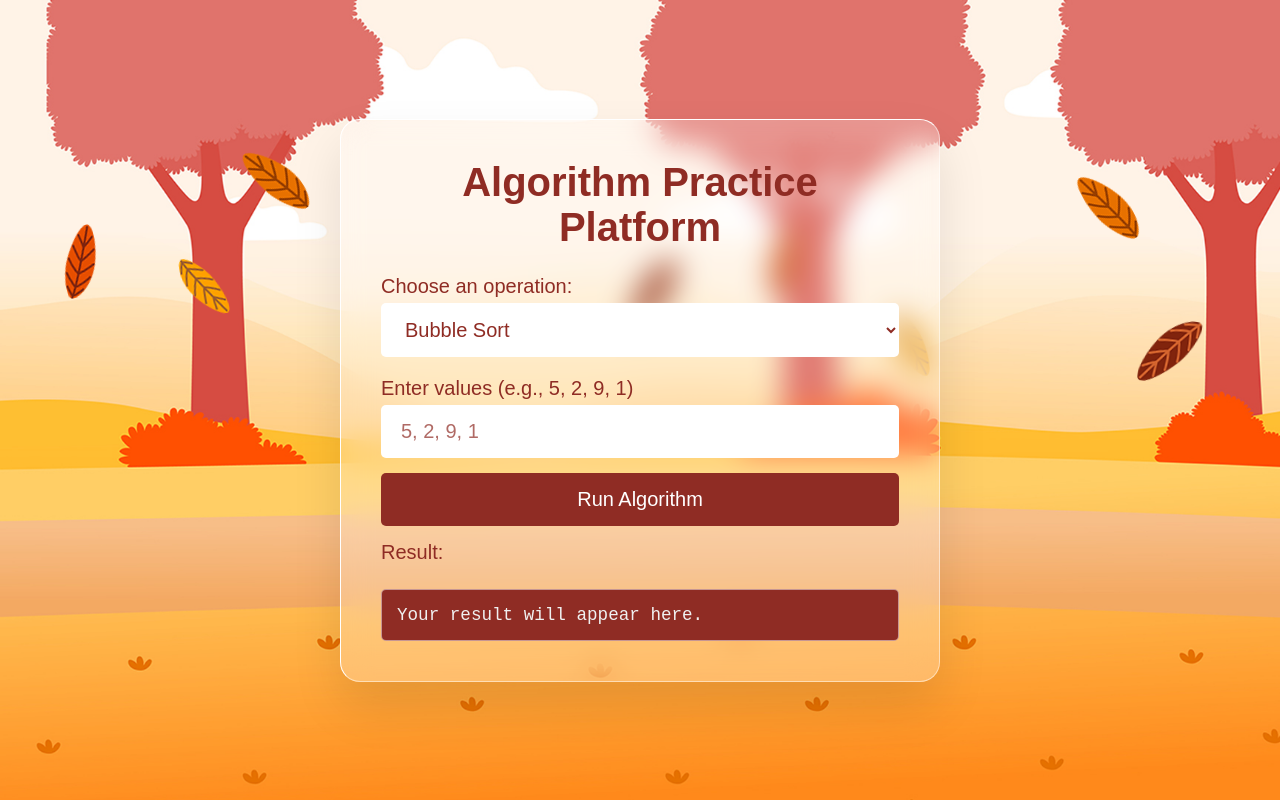
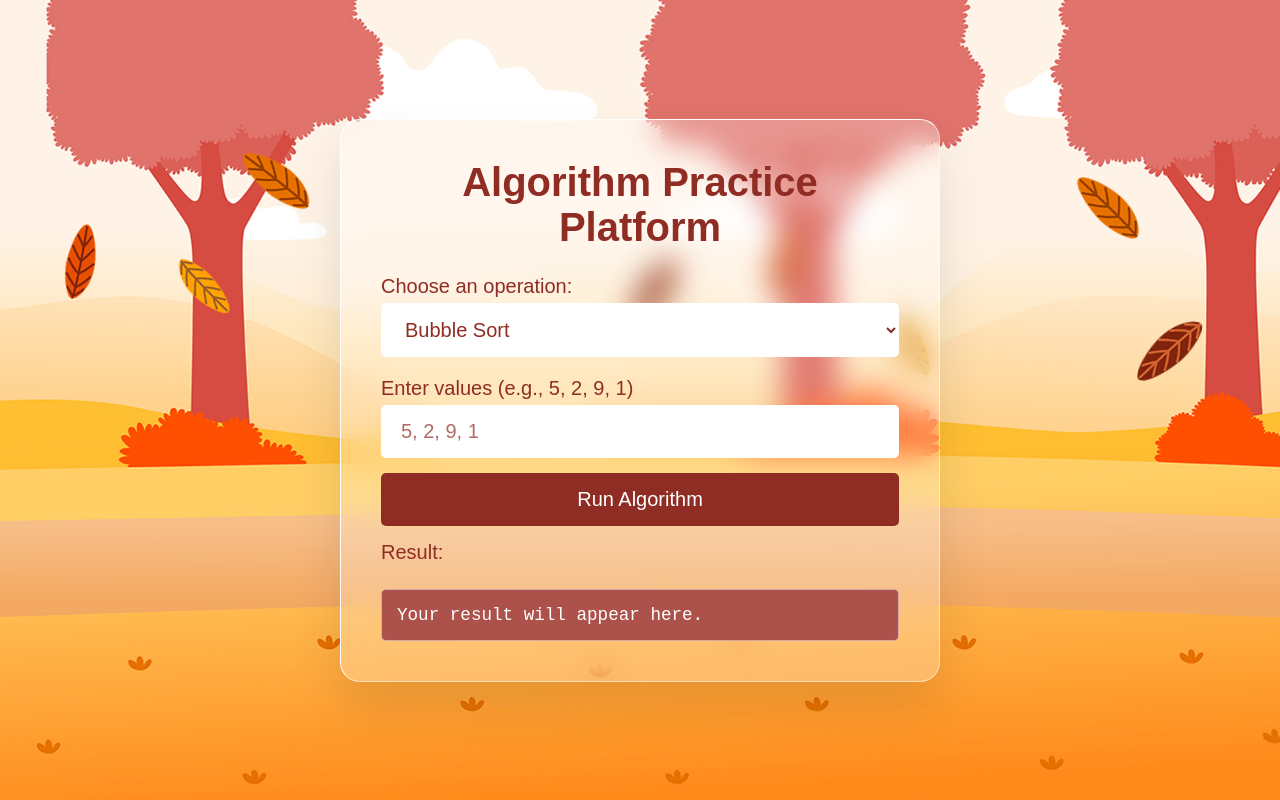
Before and after one commit to ikramalishba991-debug/DATA-STRUCTURE, a plain HTML site: page index.html in a window 1280 px wide. Drawn offline with Linux system fonts and the light colour scheme.

Commit message:
Update style.css

```diff
--- a/style.css
+++ b/style.css
@@ -201,8 +201,8 @@ section .girl {
 #queueVisualizer {
     margin-top: 5px;
     padding: 15px;
-    background-color: #8f2c24; /* Dark background */
-    color: #f0f0f0; /* Bright green text */
+    background-color: #ad514b; /* Dark background */
+    color: #fff; /* Bright green text */
     border: 1px solid rgba(255, 255, 255, 0.5);
     border-radius: 5px;
     font-size: 1.1em; /* Adjusted size */
```
